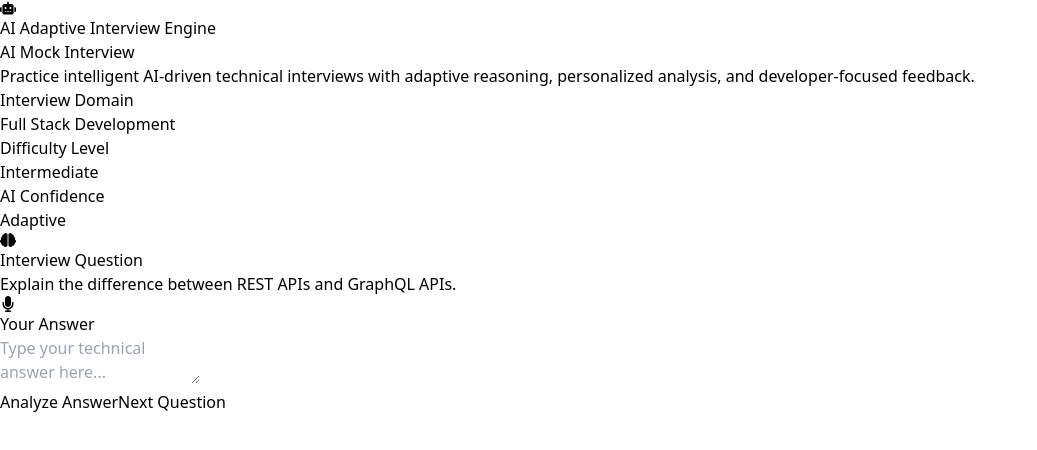
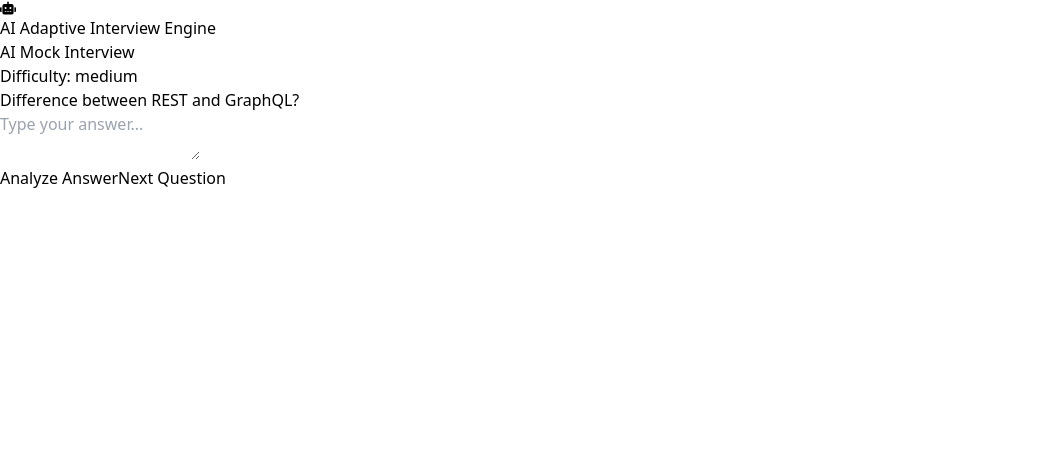
Before and after one commit to anupalla15/levelup-ai, a React (Vite) app: page /interview in a window 1280 px wide. Shown: the top 450 px of the page, without its empty margins (0-1037 px from the left). Built offline with nearby package versions, Linux system fonts and the light colour scheme.

Commit message:
Built adaptive AI interview workflow

```diff
--- a/src/pages/Interview.jsx
+++ b/src/pages/Interview.jsx
@@ -1,58 +1,105 @@
-import { useState } from "react";
+import { useState, useEffect } from "react";
 import axios from "axios";
 import { motion } from "framer-motion";
-import {
-  FaRobot,
-  FaMicrophone,
-  FaBrain,
-} from "react-icons/fa";
+import { FaRobot, FaMicrophone, FaBrain } from "react-icons/fa";
 
 function Interview() {
 
-  const questions = [
-    "Explain the difference between REST APIs and GraphQL APIs.",
-    "What is React Virtual DOM and why is it important?",
-    "Explain asynchronous programming in JavaScript.",
-    "What are the advantages of microservices architecture?",
-    "Explain the difference between SQL and NoSQL databases."
+  const [question, setQuestion] = useState("");
+  const [answer, setAnswer] = useState("");
+  const [feedback, setFeedback] = useState("");
+  const [loading, setLoading] = useState(false);
+  const [difficulty, setDifficulty] = useState("medium");
+
+  const easyQuestions = [
+    "What is HTML?",
+    "What is CSS?",
+    "What is JavaScript?"
   ];
 
-  const [currentQuestion, setCurrentQuestion] = useState(0);
+  const mediumQuestions = [
+    "What is React Virtual DOM?",
+    "Difference between REST and GraphQL?",
+    "Explain React Hooks"
+  ];
 
-  const [answer, setAnswer] = useState("");
+  const hardQuestions = [
+    "Explain React rendering lifecycle",
+    "Explain database indexing",
+    "What is system design?"
+  ];
 
-  const [feedback, setFeedback] = useState("");
-
-  const [loading, setLoading] = useState(false);
+  useEffect(() => {
+    setQuestion(
+      mediumQuestions[
+        Math.floor(Math.random() * mediumQuestions.length)
+      ]
+    );
+  }, []);
 
   const nextQuestion = () => {
 
-    if (currentQuestion < questions.length - 1) {
+    setAnswer("");
+    setFeedback("");
 
-      setCurrentQuestion(currentQuestion + 1);
+    if (difficulty === "easy") {
 
-      setAnswer("");
+      setQuestion(
+        easyQuestions[
+          Math.floor(Math.random() * easyQuestions.length)
+        ]
+      );
 
-      setFeedback("");
+    } else if (difficulty === "hard") {
+
+      setQuestion(
+        hardQuestions[
+          Math.floor(Math.random() * hardQuestions.length)
+        ]
+      );
+
+    } else {
+
+      setQuestion(
+        mediumQuestions[
+          Math.floor(Math.random() * mediumQuestions.length)
+        ]
+      );
+
     }
   };
 
   const analyzeAnswer = async () => {
 
-    if (!answer) return;
+    try {
 
       setLoading(true);
-
-    try {
 
       const response = await axios.post(
         "http://127.0.0.1:8000/analyze",
         {
-          answer: answer,
+          answer: answer
         }
       );
 
       setFeedback(response.data.feedback);
+
+      if (
+        answer.toLowerCase().includes("i don't know") ||
+        answer.length < 20
+      ) {
+
+        setDifficulty("easy");
+
+      } else if (answer.length > 100) {
+
+        setDifficulty("hard");
+
+      } else {
+
+        setDifficulty("medium");
+
+      }
 
     } catch (error) {
 
@@ -60,170 +107,76 @@ function Interview() {
 
       setFeedback("Error analyzing answer.");
 
-    }
+    } finally {
 
       setLoading(false);
+
+    }
   };
 
   return (
 
-    <div className="min-h-screen bg-[#060816] text-white px-6 py-20 relative overflow-hidden">
+    <div className="min-h-screen bg-[#060816] text-white flex items-center justify-center p-10">
 
-      {/* BACKGROUND */}
-      <div className="absolute top-0 left-0 w-[500px] h-[500px] bg-purple-500/20 blur-[140px] rounded-full"></div>
-
-      <div className="absolute bottom-0 right-0 w-[500px] h-[500px] bg-blue-500/20 blur-[140px] rounded-full"></div>
-
-      <div className="max-w-6xl mx-auto relative z-10">
-
-        {/* HEADER */}
       <motion.div
-          initial={{ opacity: 0, y: 40 }}
-          animate={{ opacity: 1, y: 0 }}
-          transition={{ duration: 1 }}
-          className="mb-16"
+        initial={{ opacity: 0 }}
+        animate={{ opacity: 1 }}
+        className="w-full max-w-4xl bg-white/5 border border-white/10 rounded-3xl p-10"
       >
 
-          <div className="inline-flex items-center gap-3 px-5 py-2 rounded-full bg-purple-500/10 border border-purple-500/20 text-purple-400 mb-6">
-
+        <div className="flex items-center gap-3 mb-6 text-purple-400">
           <FaRobot />
-
           <span>AI Adaptive Interview Engine</span>
-
         </div>
 
-          <h1 className="text-6xl font-bold leading-tight">
+        <h1 className="text-5xl font-bold mb-6">
           AI Mock Interview
         </h1>
 
-          <p className="text-gray-400 text-lg mt-6 max-w-3xl">
-            Practice intelligent AI-driven technical interviews with adaptive reasoning,
-            personalized analysis, and developer-focused feedback.
+        <div className="mb-8">
+          <p className="text-gray-400 mb-2">
+            Difficulty: {difficulty}
           </p>
 
-        </motion.div>
-
-        {/* MAIN CARD */}
-        <motion.div
-          initial={{ opacity: 0, scale: 0.96 }}
-          animate={{ opacity: 1, scale: 1 }}
-          transition={{ duration: 1 }}
-          className="bg-white/5 border border-white/10 rounded-[40px] p-10 backdrop-blur-md shadow-2xl"
-        >
-
-          {/* TOP INFO */}
-          <div className="grid md:grid-cols-3 gap-6 mb-10">
-
-            <div className="bg-black/30 border border-white/10 rounded-3xl p-6">
-
-              <p className="text-gray-400 mb-3">
-                Interview Domain
-              </p>
-
-              <h2 className="text-2xl font-semibold">
-                Full Stack Development
-              </h2>
-
+          <div className="bg-black/30 p-6 rounded-2xl">
+            {question}
           </div>
-
-            <div className="bg-black/30 border border-white/10 rounded-3xl p-6">
-
-              <p className="text-gray-400 mb-3">
-                Difficulty Level
-              </p>
-
-              <h2 className="text-2xl font-semibold text-purple-400">
-                Intermediate
-              </h2>
-
-            </div>
-
-            <div className="bg-black/30 border border-white/10 rounded-3xl p-6">
-
-              <p className="text-gray-400 mb-3">
-                AI Confidence
-              </p>
-
-              <h2 className="text-2xl font-semibold text-blue-400">
-                Adaptive
-              </h2>
-
-            </div>
-
-          </div>
-
-          {/* QUESTION */}
-          <div className="mb-10">
-
-            <div className="flex items-center gap-4 mb-5">
-
-              <FaBrain className="text-3xl text-purple-400" />
-
-              <h2 className="text-3xl font-semibold">
-                Interview Question
-              </h2>
-
-            </div>
-
-            <div className="bg-black/30 border border-white/10 rounded-3xl p-8 text-lg leading-relaxed">
-
-              {questions[currentQuestion]}
-
-            </div>
-
-          </div>
-
-          {/* ANSWER */}
-          <div className="mb-10">
-
-            <div className="flex items-center gap-4 mb-5">
-
-              <FaMicrophone className="text-3xl text-blue-400" />
-
-              <h2 className="text-3xl font-semibold">
-                Your Answer
-              </h2>
-
         </div>
 
         <textarea
           value={answer}
           onChange={(e) => setAnswer(e.target.value)}
-              placeholder="Type your technical answer here..."
-              className="w-full h-52 bg-black/30 border border-white/10 rounded-3xl p-6 text-white outline-none resize-none text-lg"
-            ></textarea>
+          placeholder="Type your answer..."
+          className="w-full h-40 bg-black/30 border border-white/10 rounded-2xl p-5 text-white mb-6"
+        />
 
-          </div>
-
-          {/* BUTTONS */}
-          <div className="flex gap-5 flex-wrap">
+        <div className="flex gap-4">
 
           <button
             onClick={analyzeAnswer}
-              className="bg-purple-600 hover:bg-purple-700 hover:scale-105 transition duration-300 px-10 py-5 rounded-full text-lg font-medium shadow-lg shadow-purple-500/30"
+            className="bg-purple-600 px-6 py-3 rounded-full"
           >
             {loading ? "Analyzing..." : "Analyze Answer"}
           </button>
 
           <button
             onClick={nextQuestion}
-              className="border border-purple-500 hover:bg-purple-500/10 transition duration-300 px-10 py-5 rounded-full text-lg font-medium"
+            className="border border-purple-500 px-6 py-3 rounded-full"
           >
             Next Question
           </button>
 
         </div>
 
-          {/* FEEDBACK */}
         {feedback && (
 
-            <div className="mt-10 bg-black/30 border border-white/10 rounded-3xl p-8 whitespace-pre-wrap">
+          <div className="mt-8 bg-black/30 p-6 rounded-2xl">
 
-              <h2 className="text-2xl font-bold mb-5 text-purple-400">
+            <h2 className="text-2xl font-bold mb-4 text-purple-400">
               AI Interview Feedback
             </h2>
 
-              <p className="text-gray-300 leading-relaxed">
+            <p className="whitespace-pre-wrap">
               {feedback}
             </p>
 
@@ -234,8 +187,6 @@ function Interview() {
       </motion.div>
 
     </div>
-
-    </div>
   );
 }
 
```
Lines whose indentation alone changed are shown as unchanged.
